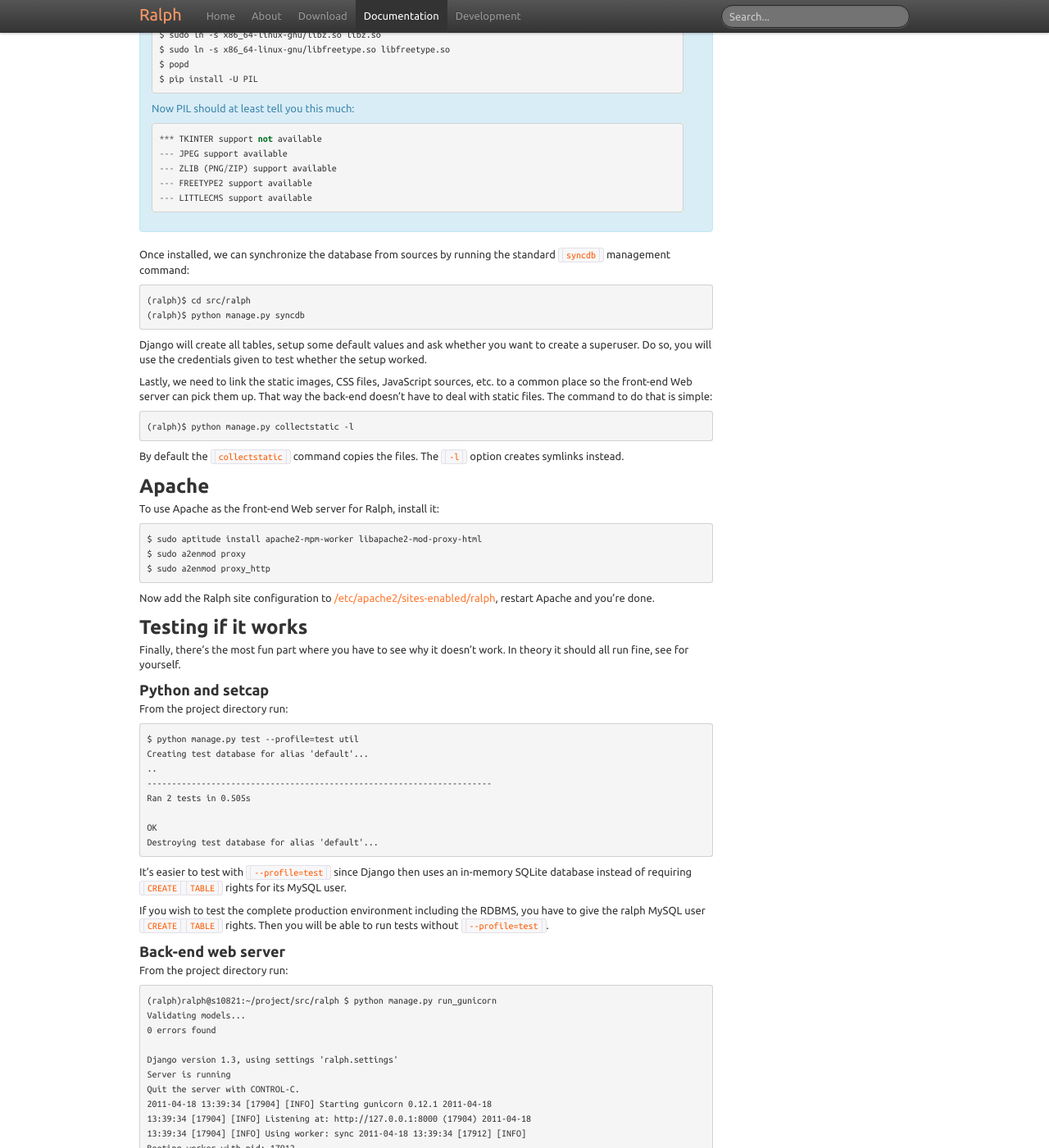
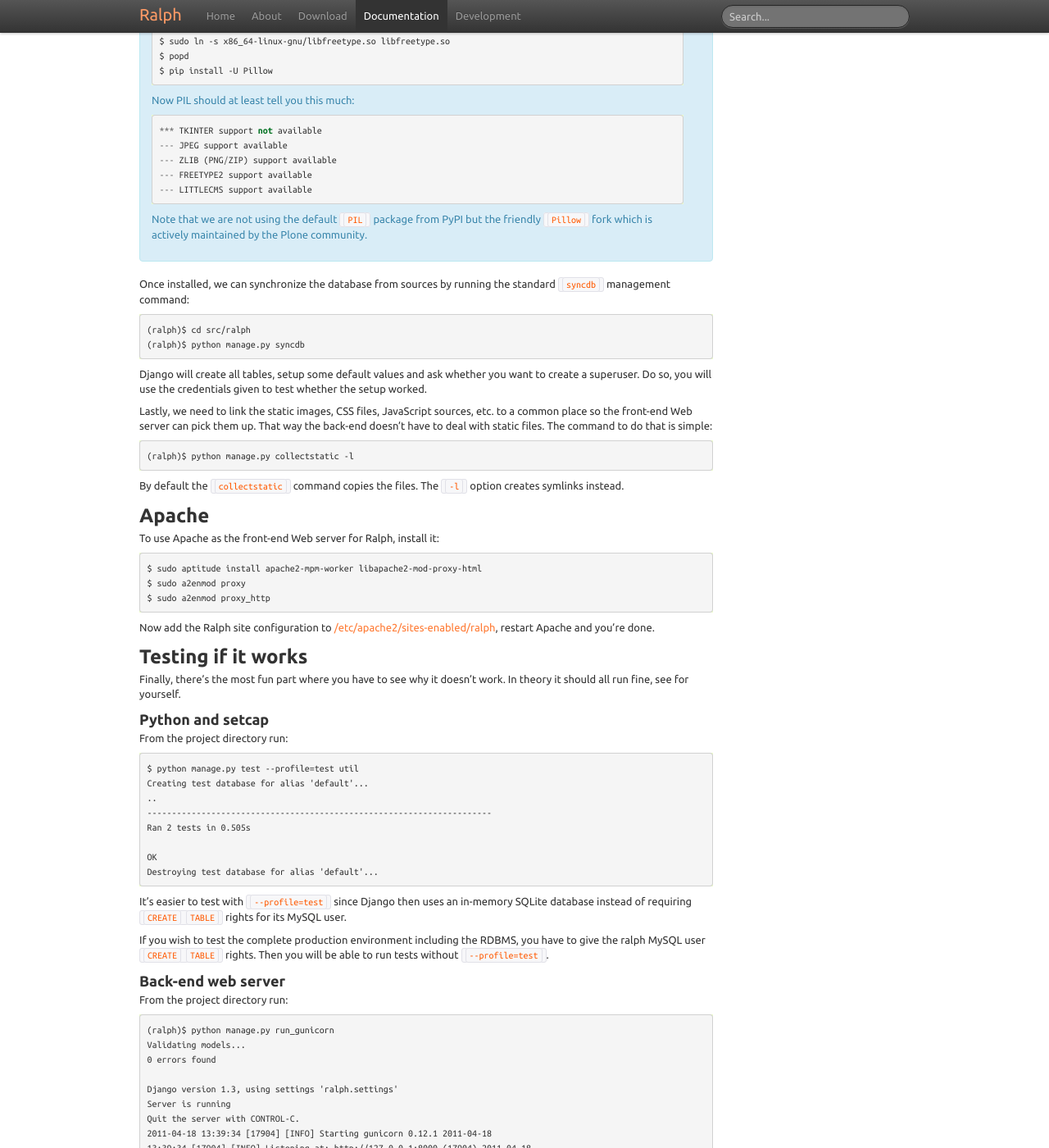
Before and after one commit to allegro/ralph, a Sphinx documentation site: the page built from doc/installation.rst, in a window 1280 px wide and 1400 px high, scrolled down 4689 px. Shown: the whole window at 82% size. Built offline with Sphinx 7.4.7, drawn with Linux system fonts in a browser that asks for light colours; some of the changed lines change nothing that is shown; some of the changed text lies outside the part shown.

Commit message:
minor updates in installation instructions

```diff
--- a/doc/installation.rst
+++ b/doc/installation.rst
@@ -252,16 +252,14 @@
 
     $ sudo setcap cap_net_raw=ep /home/ralph/bin/python
 
-pycontrol
-~~~~~~~~~
+Installing from pip
+~~~~~~~~~~~~~~~~~~~
 
-For F5 load balancer support, Ralph requires ``pycontrol`` which is not yet
-available on the Python Package Index.  You need to download it from
-http://devcentral.f5.com/Default.aspx?tabid=2230 and install it manually. It
-also requires `SUDS <https://fedorahosted.org/suds/>`_ which can be installed by
-issuing::
+Simply invoke::
 
-  $ pip install suds
+  (ralph)$ pip install ralph
+
+That's it.
 
 Installing from sources
 ~~~~~~~~~~~~~~~~~~~~~~~
@@ -282,7 +280,7 @@
 
 .. note::
 
-  If your PIL installation on Ubuntu 11.04 ends up telling::
+  If your PIL installation on Ubuntu 12.04 ends up telling::
 
       *** TKINTER support not available
       *** JPEG support not available
@@ -297,7 +295,7 @@
       $ sudo ln -s x86_64-linux-gnu/libz.so libz.so
       $ sudo ln -s x86_64-linux-gnu/libfreetype.so libfreetype.so
       $ popd
-      $ pip install -U PIL
+      $ pip install -U Pillow
 
   Now PIL should at least tell you this much::
 
@@ -306,6 +304,10 @@
       --- ZLIB (PNG/ZIP) support available
       --- FREETYPE2 support available
       --- LITTLECMS support available
+
+  Note that we are not using the default ``PIL`` package from PyPI but the
+  friendly ``Pillow`` fork which is actively maintained by the Plone
+  community.
 
 Once installed, we can synchronize the database from sources by running the
 standard ``syncdb`` management command::
@@ -371,7 +373,7 @@
 
 From the project directory run::
 
-  (ralph)ralph@s10821:~/project/src/ralph $ python manage.py run_gunicorn
+  (ralph)$ python manage.py run_gunicorn
   Validating models...
   0 errors found
 
@@ -389,8 +391,8 @@
 above) and run Gunicorn as a daemon. You may find example Gunicorn ``init.d``
 scripts in the :ref:`FAQ <faq>`.
 
-rabbitmq
-~~~~~~~~
+Message queue
+~~~~~~~~~~~~~
 
 From the project directory run::
 
```
